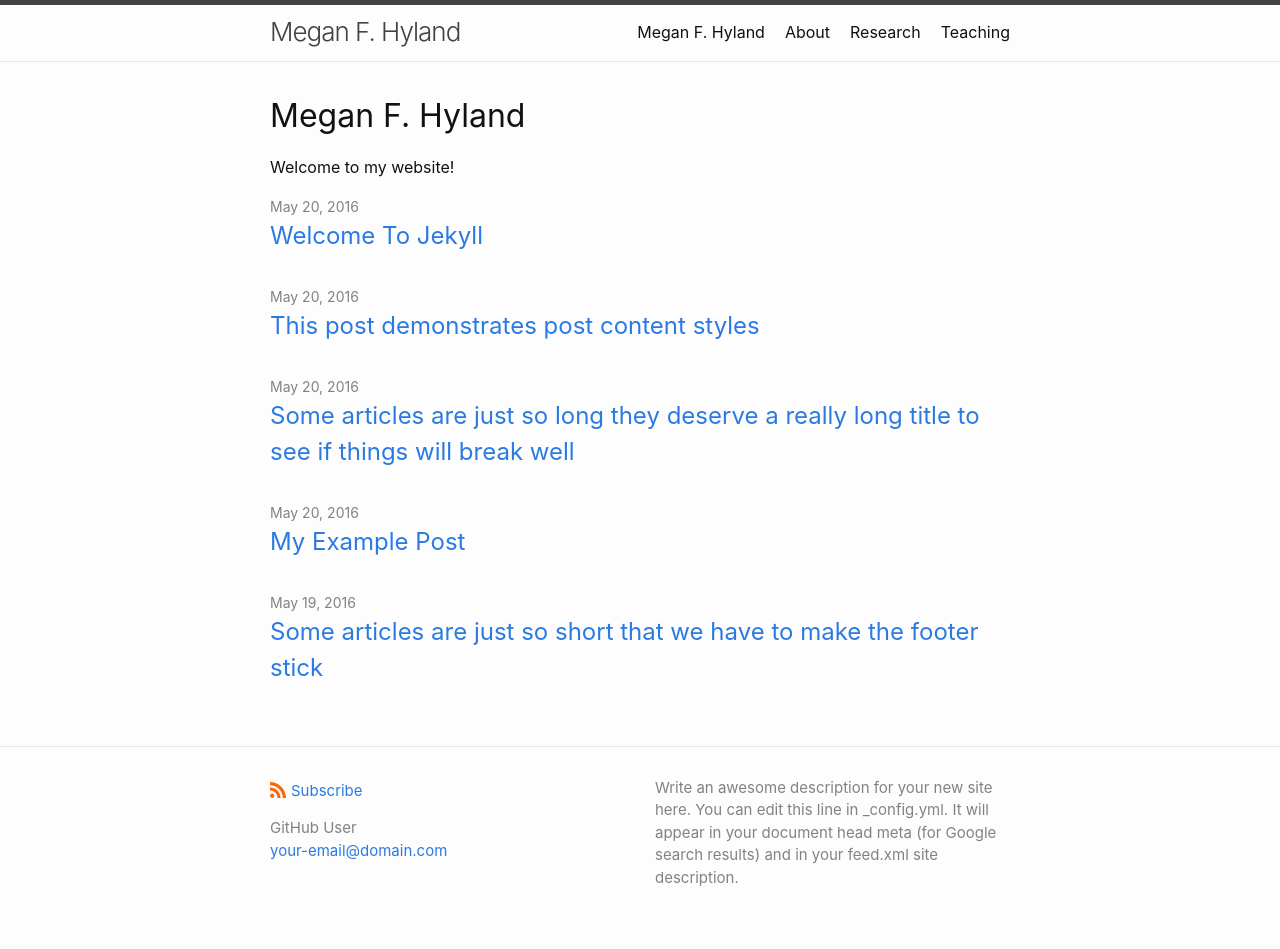
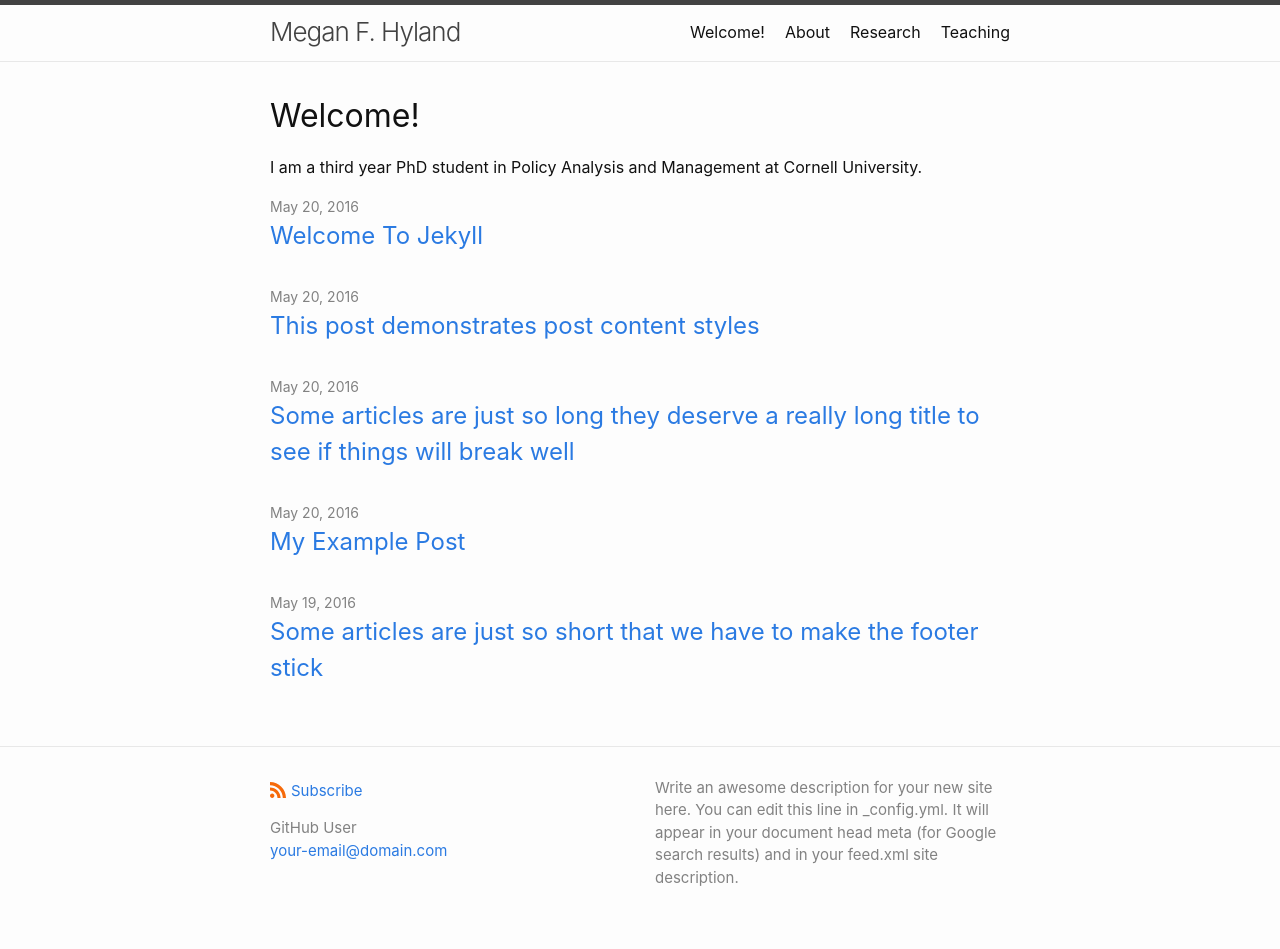
Before and after one commit to hyland-m/test, a Jekyll site: the page built from index.md, in a window 1280 px wide. Built offline with Jekyll 4.4.1, drawn with Linux system fonts in a browser that asks for light colours.

Commit message:
Update index.md

```diff
--- a/index.md
+++ b/index.md
@@ -6,8 +6,8 @@
 # See: https://jekyllrb.com/docs/themes/#overriding-theme-defaults
 #
 layout: home
-title: Megan F. Hyland
+title: Welcome!
 permalink: /
 ---
 
-Welcome to my website!
+I am a third year PhD student in Policy Analysis and Management at Cornell University.
```
